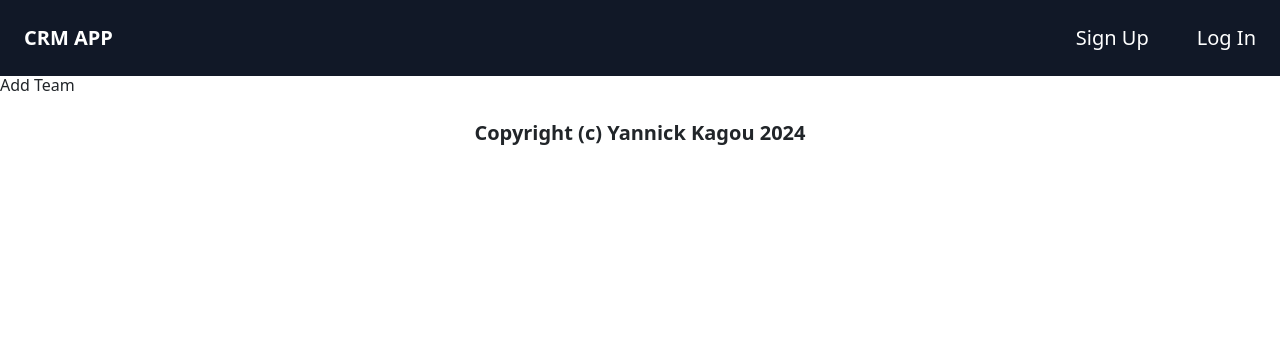
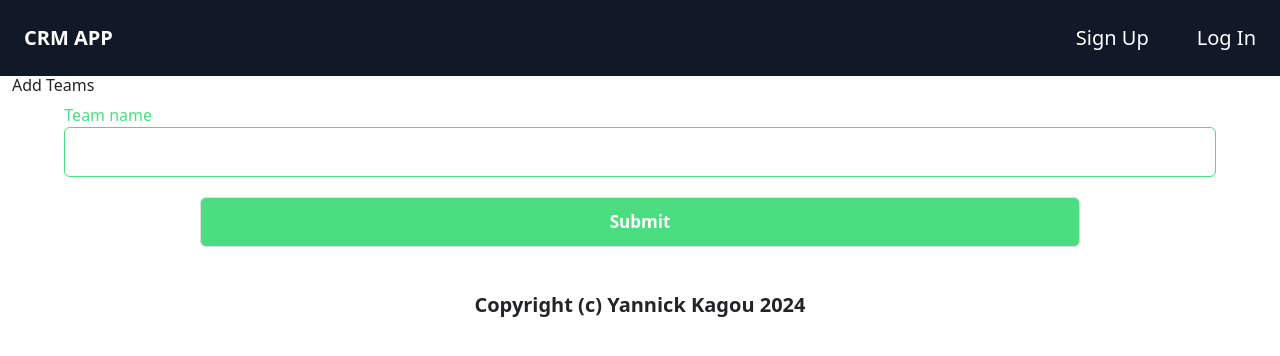
Before and after one commit to yannkagou/customer_relationship_management_app, a Vue app: page /add-team in a window 1280 px wide. Shown: the top 356 px of the page. Built offline with nearby package versions, Linux system fonts and the light colour scheme; what vue-toast-notification would draw is missing.

Commit message:
Add the AddTeam view

```diff
--- a/src/views/AddTeamsView.vue
+++ b/src/views/AddTeamsView.vue
@@ -1,14 +1,84 @@
 <template>
-    <div>
-        <h1>Add Team</h1>
+    <div class="container">
+        <div>
+            <h1>Add Teams</h1>
+        </div>
+
+        <div class="flex flex-col">
+            <form @submit.prevent="submitForm">
+                <div class="text-green-400 w-11/12 mx-auto my-2 flex flex-col items-center">
+                    <label class="w-full"> Team name</label>
+                    <input type="text" class="w-full py-0 px-4 font-semibold" v-model="team.name">
+                </div>
+
+                <div class="mt-2">
+                    <button>Submit</button>
+                </div>
+            </form>
+        </div>
+
     </div>
 </template>
 
 <script setup>
+import axios from 'axios';
+import { ref, reactive } from 'vue';
+import { useCmrStore } from '@/stores';
+import { useRouter } from 'vue-router';
 
+const store = useCmrStore()
+
+const router = useRouter()
+
+let team = reactive ({
+    name: ''
+})
+
+const submitForm = async () => {
+    store.setIsLoading(true)
+    await axios.post('/api/v1/teams/', team)
+        .then(response => {
+            console.log(response)
+            store.setTeam({"id": response.data.id, "name": response.data.name})
+            router.push('/')
+        })
+        .catch(error => {
+            console.log(error)
+        })
+    store.setIsLoading(false)
+}
 
 </script>
 
 <style lang="scss" scoped>
+input{
+    border: 1px solid rgb(74 222 128);
+    border-radius: 6px;
+    line-height: 48px;
+    outline: none;
+}
 
+input:focus{
+    border: 3px solid rgb(74 222 128);
+}
+.errors{
+    border-radius: 6px;
+}
+
+button {
+    width: 70%;
+    margin: 20px auto;
+    background-color: rgb(74 222 128);
+    border: 1px solid #dddfe2;
+    border-radius: 6px;
+    color: #fff;
+    font-size: 17px;
+    line-height: 48px;
+    padding: 0 16px;
+    font-weight: 700;
+    display: flex;
+    align-items: center;
+    justify-content: center;
+    outline: none;
+}
 </style>
```
